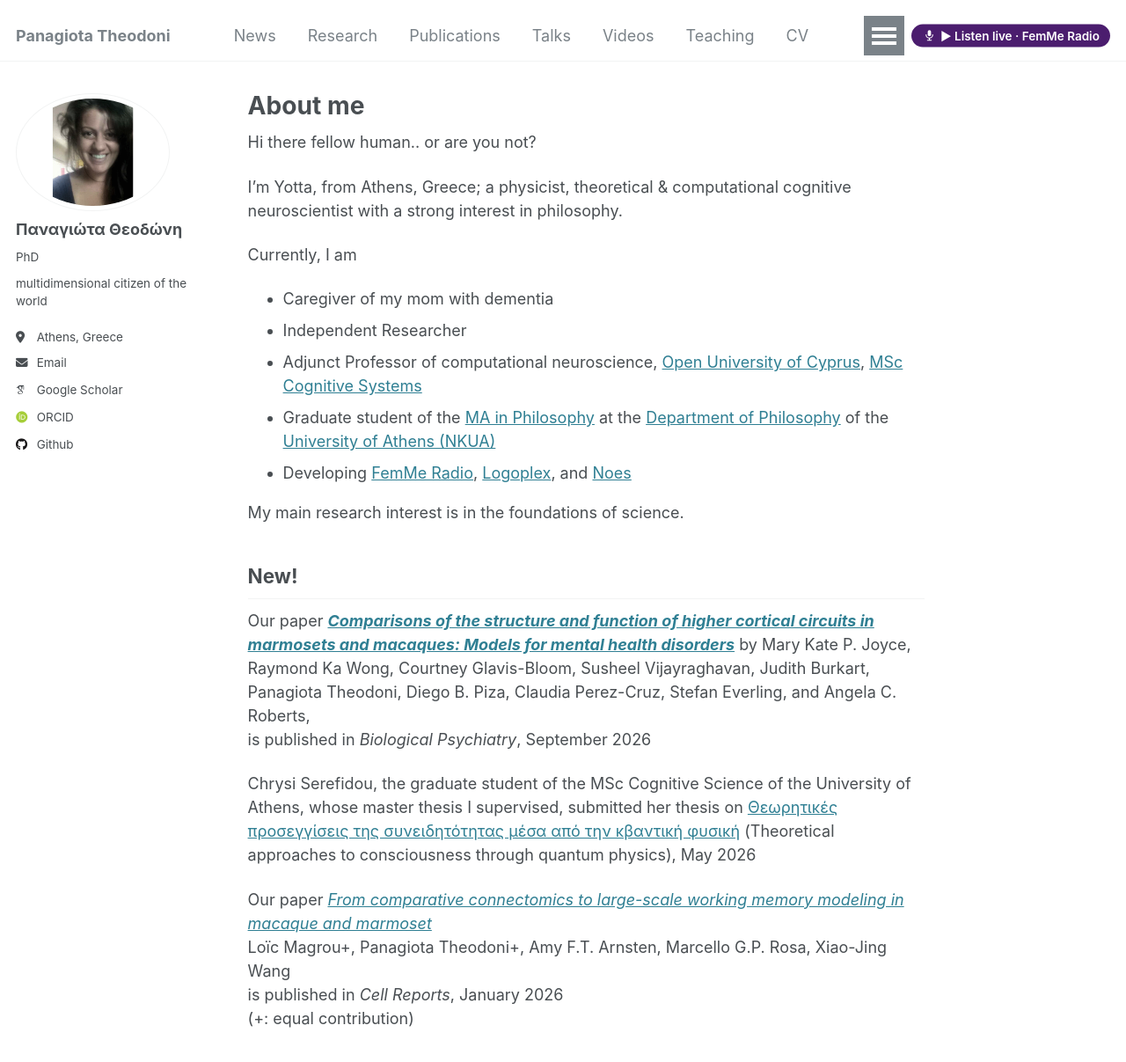
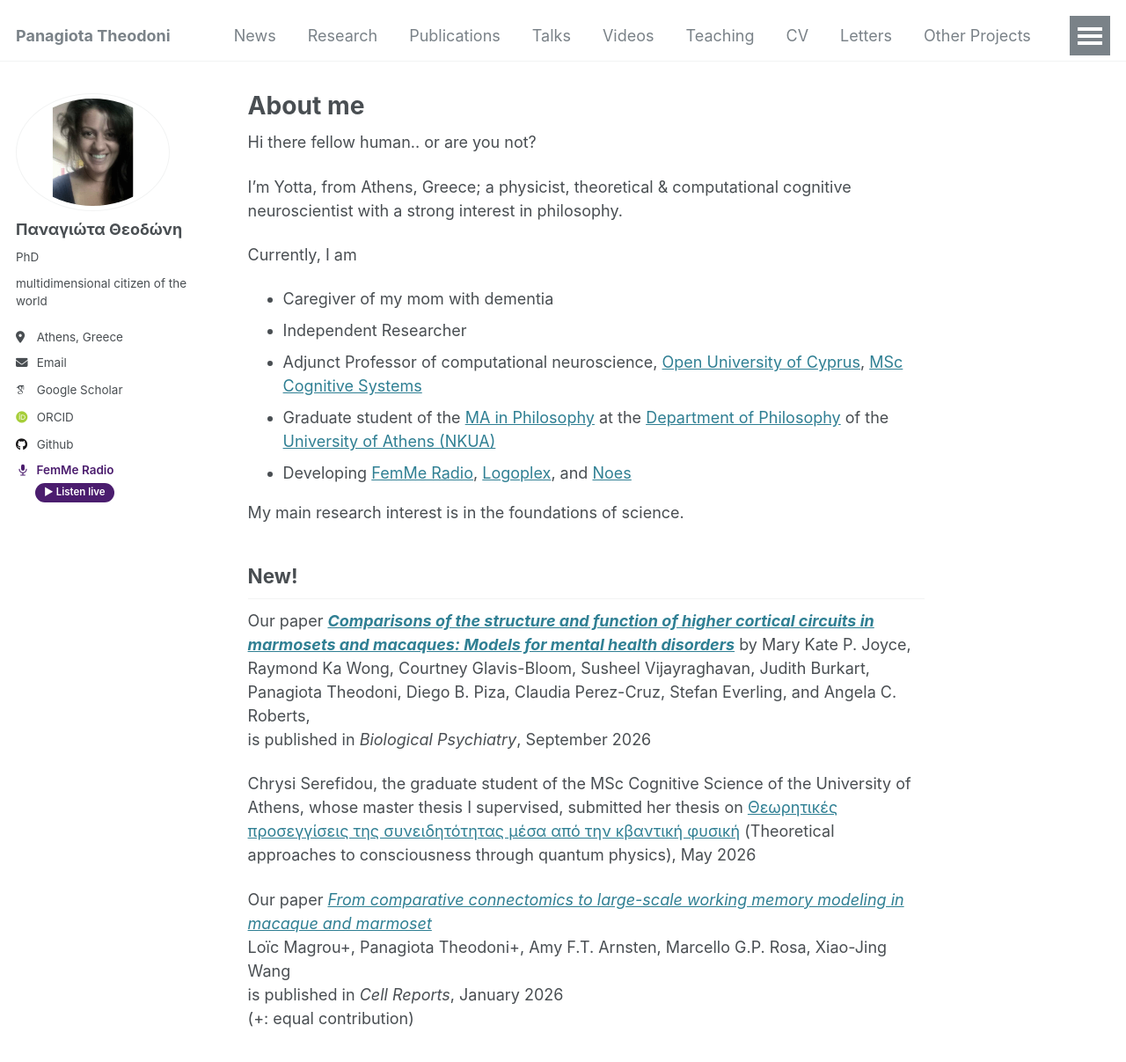
Before and after one commit to ptheodoni/ptheodoni.github.io, a Jekyll site: the page built from _pages/about.md, in a window 1280 px wide and 1400 px high. Shown: the top 1207 px of the window at 88% size. Built offline with Jekyll 4.4.1, drawn with Linux system fonts in a browser that asks for light colours; some web fonts are replaced.

Commit message:
FemMe Radio button moved to sidebar under Github; music still continues across pages

```diff
--- a/_includes/author-profile.html
+++ b/_includes/author-profile.html
@@ -76,6 +76,13 @@
       {% if author.github %}
         <li><a href="https://github.com/{{ author.github }}"><i class="fab fa-fw fa-github icon-pad-right" aria-hidden="true"></i>Github</a></li>
       {% endif %}
+      <!-- FemMe Radio: the button only; the music itself lives in _includes/femme-player.html (top of every page) -->
+      <li class="femme-li">
+        <button id="femmeBtn" type="button" title="FemMe Radio">
+          <span class="femme-name"><svg viewBox="0 0 24 24" width="16" height="16" aria-hidden="true"><rect x="9" y="2.5" width="6" height="11" rx="3" fill="#4b1d6e"/><path d="M6 11a6 6 0 0 0 12 0M12 17v4M8.5 21h7" fill="none" stroke="#4b1d6e" stroke-width="1.8" stroke-linecap="round"/></svg>FemMe Radio</span>
+          <span id="femmeLbl" class="femme-pill">&#9654; Listen live</span>
+        </button>
+      </li>
       {% if author.kaggle %}
         <li><a href="https://kaggle.com/{{ author.kaggle }}"><i class="fab fa-fw fa-kaggle icon-pad-right" aria-hidden="true"></i>Kaggle</a></li>
       {% endif %}
--- a/_includes/femme-player.html
+++ b/_includes/femme-player.html
@@ -1,24 +1,29 @@
 <!-- ===== FemMe Radio player (in the top bar, on every page) =====
      The music keeps playing when you move between the site's tabs:
      while it plays, links inside the site load the new page without reloading the whole page. -->
-<div id="femmePlayer" style="position:absolute;right:1em;top:50%;transform:translateY(-50%);display:flex;align-items:center;gap:.5em;z-index:20;">
-  <button id="femmeBtn" type="button" title="FemMe Radio" style="display:inline-flex;align-items:center;gap:.4em;padding:.4em .9em;border:0;border-radius:999px;background:#4b1d6e;color:#fff;font-weight:600;font-size:.75em;cursor:pointer;white-space:nowrap;">
-    <svg viewBox="0 0 24 24" width="15" height="15" aria-hidden="true" style="flex:none"><rect x="9" y="2.5" width="6" height="11" rx="3" fill="#fff"/><path d="M6 11a6 6 0 0 0 12 0M12 17v4M8.5 21h7" fill="none" stroke="#fff" stroke-width="1.8" stroke-linecap="round"/></svg>
-    <span id="femmeLbl">&#9654; Listen live · FemMe Radio</span>
-  </button>
-  <audio id="femmeAudio" preload="none"></audio>
-</div>
+<!-- ===== FemMe Radio: the music player (invisible; the button is in the sidebar, under Github) =====
+     It sits in the top bar, which stays the same on every page, so the music keeps playing
+     when you move between the site's tabs. -->
+<audio id="femmeAudio" preload="none"></audio>
 <style>
-  .masthead__inner-wrap { position: relative; }
-  .masthead__menu { padding-right: 13em; }          /* room for the player on the right */
-  @media (max-width: 600px) { #femmePlayer { right: .5em; } #femmeLbl { display: none; } .masthead__menu { padding-right: 3.5em; } }
+  .femme-li { margin-top: .4em; }
+  #femmeBtn { all: unset; cursor: pointer; display: flex; flex-direction: column; align-items: flex-start; gap: .35em; }
+  #femmeBtn .femme-name { display: inline-flex; align-items: center; gap: .55em; color: #4b1d6e; font-weight: 600; }
+  #femmeBtn .femme-pill { display: inline-block; margin-left: 1.9em; padding: .25em .9em; border-radius: 999px; background: #4b1d6e; color: #fff; font-size: .85em; font-weight: 600; }
+  #femmeBtn:hover .femme-pill, #femmeBtn:focus-visible .femme-pill { background: #6a2a98; }
 </style>
 <script>
 (function () {
   var SRC = "https://radio.femme-radio.gr/listen/femme_radio/radio.mp3";
   var API = "https://radio.femme-radio.gr/api/nowplaying/femme_radio";
-  var a = document.getElementById("femmeAudio"), b = document.getElementById("femmeBtn"),
-      n = { set textContent(t) { b.title = t || "FemMe Radio"; } }, l = document.getElementById("femmeLbl");
+  var a = document.getElementById("femmeAudio");
+  var nowText = "";
+  /* the button lives in the sidebar, which is replaced when the page changes: always look it up again */
+  function btn() { return document.getElementById("femmeBtn"); }
+  var n = { set textContent(t) { nowText = t || ""; var b = btn(); if (b) b.title = nowText || "FemMe Radio"; } };
+  var l = { get innerHTML() { var x = document.getElementById("femmeLbl"); return x ? x.innerHTML : ""; },
+            set innerHTML(h) { var x = document.getElementById("femmeLbl"); if (x) x.innerHTML = h; } };
+  function relabel() { l.innerHTML = a.paused ? "&#9654; Listen live" : "&#10074;&#10074; Pause"; n.textContent = nowText; }
   var timer, opened = false;
   function playing() { return !a.paused; }
   function nowPlaying() {
```
Also changed, not shown: other parts of _includes/femme-player.html (+8 -4 lines).
